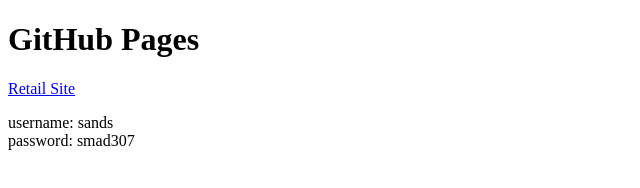
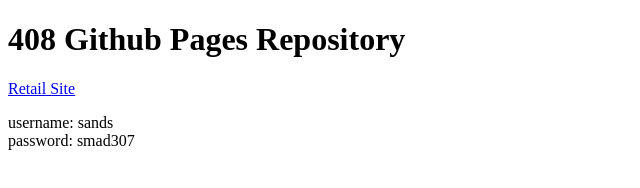
Before and after one commit to jessesands/jessesands.github.io, a plain HTML site: page index.html in a window 1280 px wide. Shown: the whole page, without its empty margins (0-640 px from the left). Drawn offline with Linux system fonts and the light colour scheme.

Commit message:
Update index.html

```diff
--- a/index.html
+++ b/index.html
@@ -6,7 +6,7 @@
 </head>
 <body>
 
-  <h1>GitHub Pages</h1>
+  <h1>408 Github Pages Repository</h1>
 
   <a href="http://retail.jessesands.com/">Retail Site</a>
   <p>username: sands<br>password: smad307</p>
```
